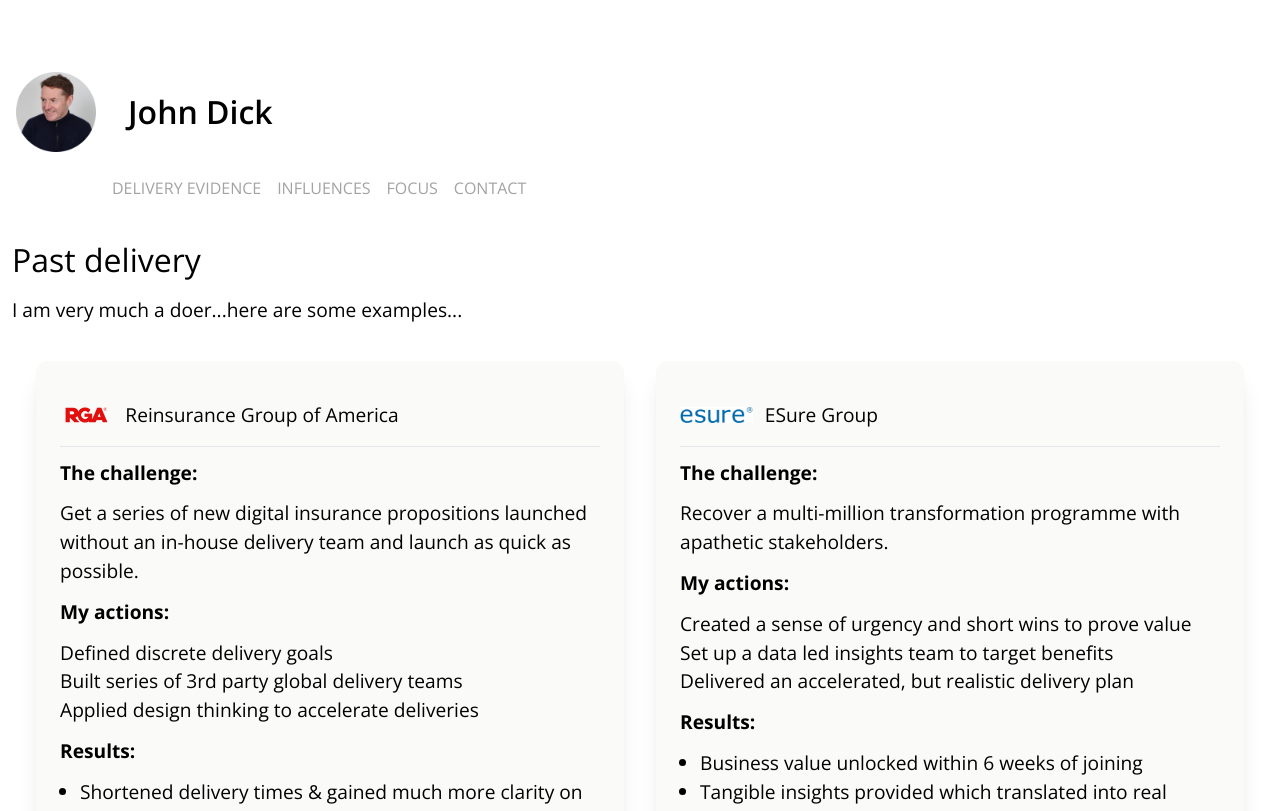
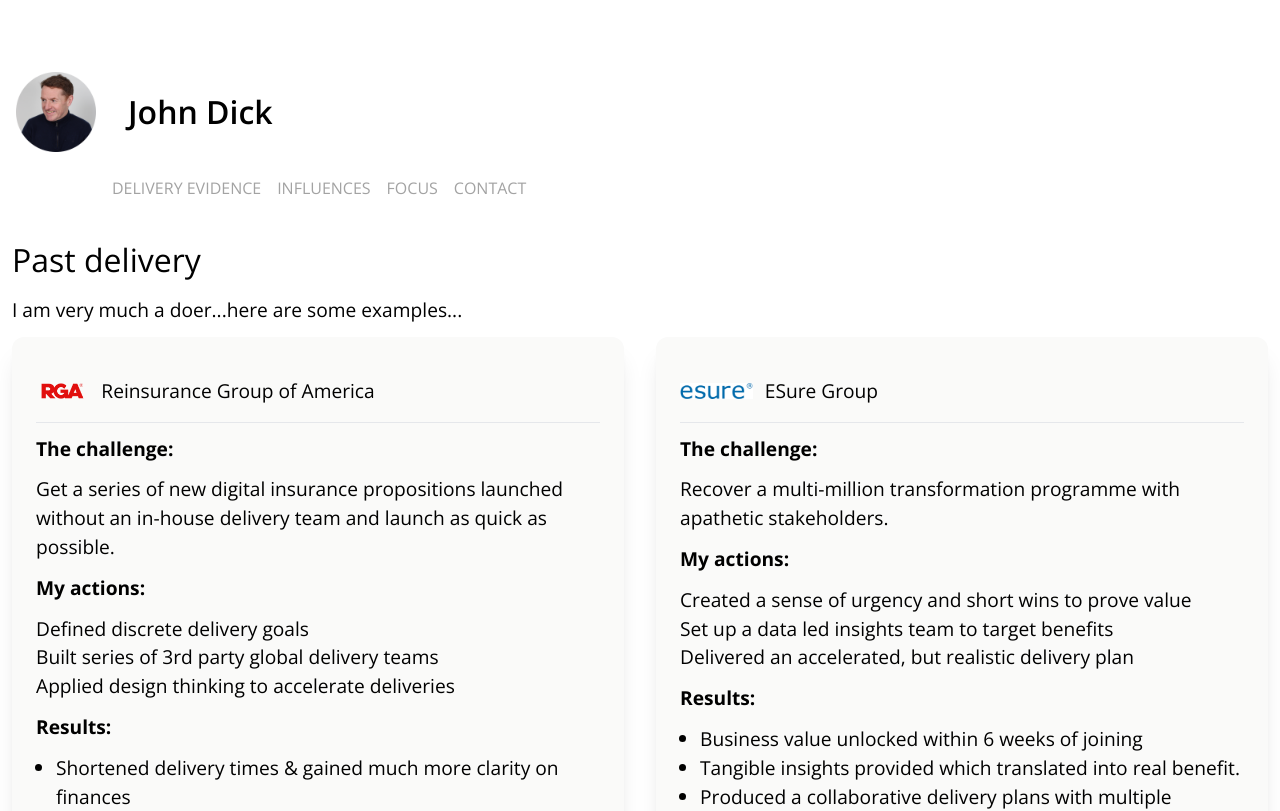
Before and after one commit to johndck/johndickmev2, a React (Vite) app: page /evidence in a window 1280 px wide. Shown: the top 811 px of the page. Built offline with nearby package versions, Linux system fonts and the light colour scheme.

Commit message:
updated formatting across divs

```diff
--- a/src/pages/evidence.jsx
+++ b/src/pages/evidence.jsx
@@ -17,7 +17,7 @@ function Evidence() {
                 I am very much a doer...here are some examples...
               </p>
 
-              <div className="rounded-xl p-6">
+              <div className="rounded-xl">
                 <div className="grid grid-cols-1 sm:grid-cols-2 gap-8">
                   {data.map((card) => {
                     return <ProjectCard key={card.id} card={card} />;
```
